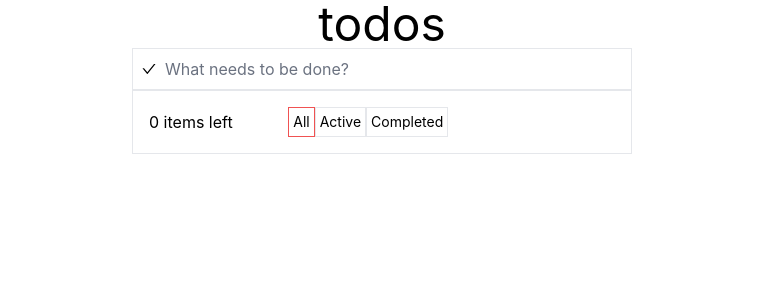
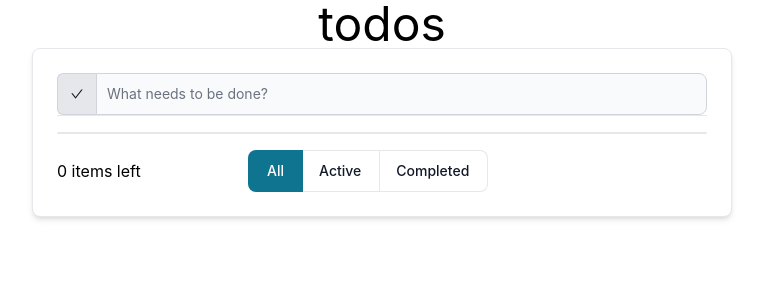
Before and after one commit to L-Ryland/todo-mvc, a React (Vite) app: page / in a window 1280 px wide. Shown: the top 300 px of the page, without its empty margins (258-1021 px from the left). Built offline with nearby package versions, Linux system fonts and the light colour scheme.

Commit message:
style: add flowbite-ui

```diff
--- a/src/App.tsx
+++ b/src/App.tsx
@@ -7,6 +7,7 @@ import { ReactQueryDevtools } from "@tanstack/react-query-devtools";
 import queryClient from "@utils/queryClient";
 import { NewTodo } from "@/components";
 import { useTodoStore } from "./store";
+import { Button, Card, ListGroup } from "flowbite-react";
 import { cx } from "@emotion/css";
 
 function App() {
@@ -25,45 +26,29 @@ function App() {
       return [];
     }
   }, [mode, todos]);
+
+  const activeButtonColor = (val: string) => {
+    return val === mode ? "info" : "gray";
+  }
   return (
     <QueryClientProvider client={queryClient}>
       <h1 className="text-5xl w-full">todos</h1>
-      <div className="border w-full lg:w-[500px] m-auto">
+      <Card className=" w-full lg:w-[700px] m-auto">
         <NewTodo />
+        <ListGroup>
         {todosToDisplay.map((todo) => (
-          <TodoItem key={todo.id} {...todo} />
+          <ListGroup.Item key={todo.id}>
+            <TodoItem key={todo.id} {...todo} />
+          </ListGroup.Item>
         ))}
-        <div className="flex justify-between p-4 items-center border-t">
+        </ListGroup>
+        <div className="flex justify-between items-center">
           <span>{activeTodos.length} items left</span>
-          <div className="flex text-sm">
-            <button
-              className={cx([
-                "border p-1",
-                { "border-red-500": mode === "all" },
-              ])}
-              onClick={() => setMode("all")}
-            >
-              All
-            </button>
-            <button
-              className={cx([
-                "border p-1",
-                { "border-red-500": mode === "active" },
-              ])}
-              onClick={() => setMode("active")}
-            >
-              Active
-            </button>
-            <button
-              className={cx([
-                "border p-1",
-                { "border-red-500": mode === "completed" },
-              ])}
-              onClick={() => setMode("completed")}
-            >
-              Completed
-            </button>
-          </div>
+          <Button.Group outline>
+            <Button onClick={() => setMode("all")} color={activeButtonColor("all")}>All</Button>
+            <Button onClick={() => setMode("active")} color={activeButtonColor("active")}>Active</Button>
+            <Button onClick={() => setMode("completed")} color={activeButtonColor("completed")}>Completed</Button>
+          </Button.Group>
           <span
             className={cx([
               "hover:underline text-sm cursor-pointer",
@@ -74,7 +59,7 @@ function App() {
             Clear Completed
           </span>
         </div>
-      </div>
+      </Card>
       <ReactQueryDevtools initialIsOpen={false} />
     </QueryClientProvider>
   );
--- a/src/components/new-todo/NewTodo.tsx
+++ b/src/components/new-todo/NewTodo.tsx
@@ -1,6 +1,8 @@
 import { useTodoStore } from "@/store";
 import { KeyboardEventHandler, useState } from "react";
 import { AiOutlineCheck } from "react-icons/ai";
+import { TextInput } from "flowbite-react";
+
 export const NewTodo = () => {
   const [inputText, setInputText] = useState<string>("");
   const { addTodo, completeAllTodos } = useTodoStore();
@@ -9,18 +11,20 @@ export const NewTodo = () => {
       addTodo(inputText);
       setInputText("");
     }
-  }
+  };
   return (
     <div className="relative border-b">
-      <input
-        className="border-none outline-none w-full pl-8"
-        style={{ boxShadow: "none" }}
+      <TextInput
+        addon={
+          <AiOutlineCheck
+            className="cursor-pointer"
+            onClick={completeAllTodos}
+          />
+        }
         value={inputText}
         onChange={(event) => setInputText(event.target.value)}
-        onKeyUp={handleCommit}
         placeholder="What needs to be done?"
       />
-      <AiOutlineCheck className="absolute top-1/2 -translate-y-1/2 left-2 cursor-pointer" onClick={completeAllTodos} />
     </div>
   );
 };
--- a/src/components/new-todo/TodoItem.tsx
+++ b/src/components/new-todo/TodoItem.tsx
@@ -24,7 +24,7 @@ export const TodoItem: FC<Todo> = ({ title, id, completed }) => {
   }
 
   return (
-    <div className="group text-left flex p-4 justify-between items-center">
+    <div className="group text-left flex p-4 justify-between items-center w-full">
       <div className="flex gap-4 grow items-center">
         {completed ? (
           <FiCheckCircle className="text-2xl text-green-500" onClick={toggleCompleteState} />
```
